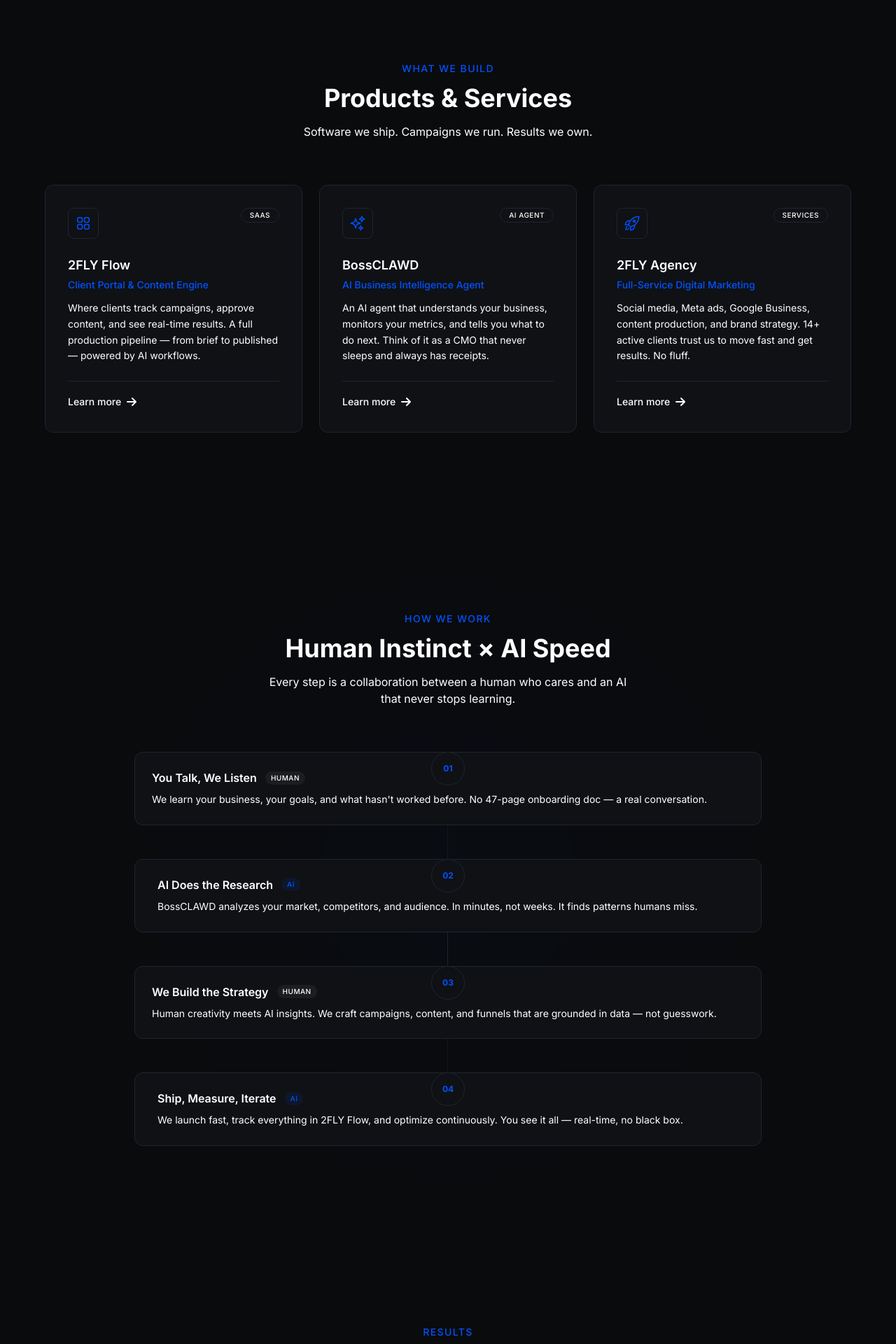
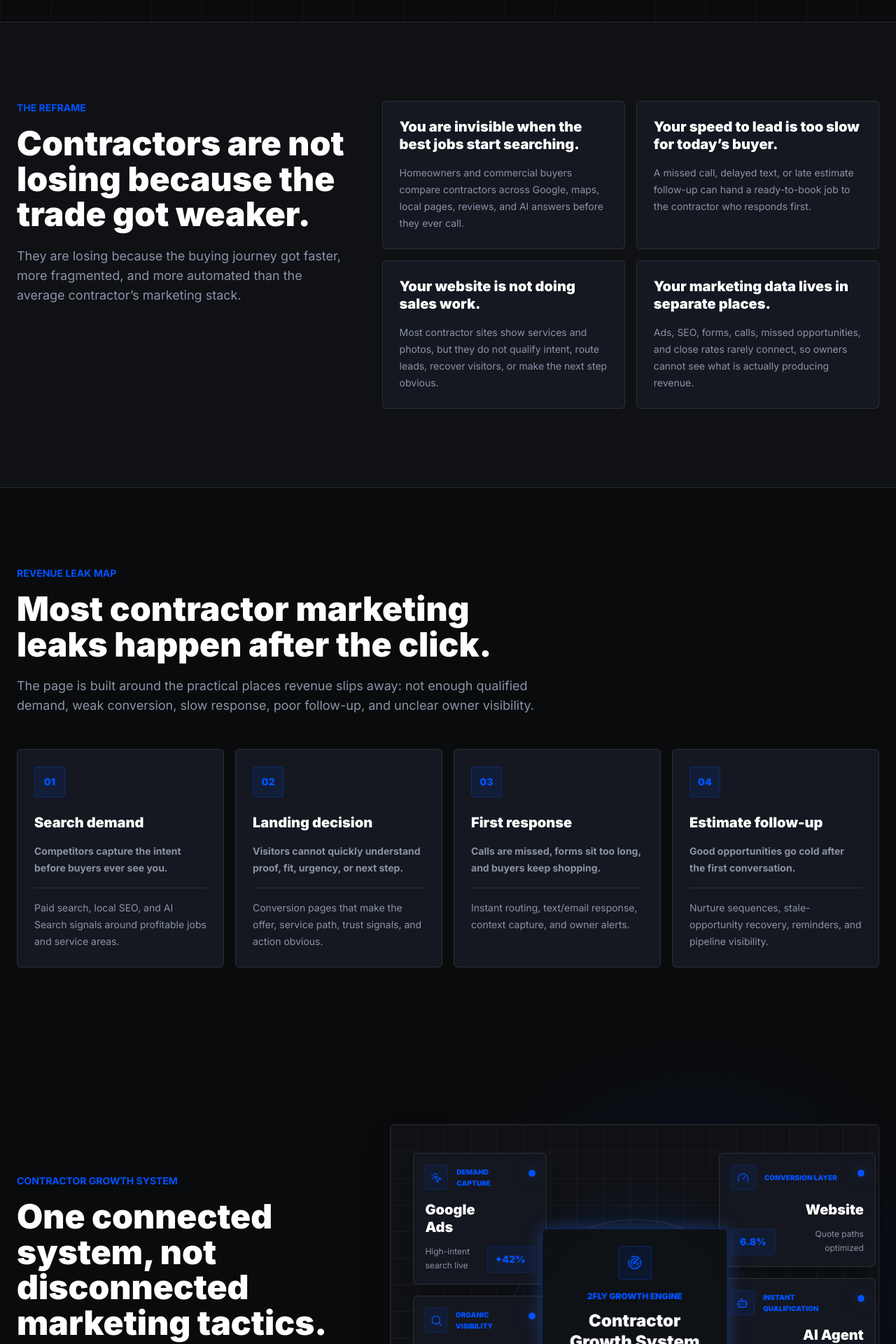
Before and after one commit to bruno2fly/2flydigital, a Next.js app: page / in a window 1280 px wide. Shown: the part 840-2760 px from the top of the page at 70% size. Built offline with nearby package versions, Linux system fonts and the light colour scheme.

Commit message:
chore(theme): include contractor homepage entry

```diff
--- a/package.json
+++ b/package.json
@@ -10,6 +10,7 @@
   },
   "dependencies": {
     "framer-motion": "^12.38.0",
+    "lucide-react": "^1.16.0",
     "next": "16.2.1",
     "react": "19.2.4",
     "react-dom": "19.2.4",
--- /dev/null
+++ b/src/app/construction-marketing/page.tsx
@@ -0,0 +1,12 @@
+import type { Metadata } from "next";
+import ContractorGrowthPage from "@/components/ContractorGrowthPage";
+
+export const metadata: Metadata = {
+  title: "Contractor Growth System | 2FLY",
+  description:
+    "A premium AI-powered contractor growth system combining Google Ads, SEO, AI Search visibility, website conversion, AI agents, automated follow-up, missed lead recovery, and lead intelligence.",
+};
+
+export default function ConstructionMarketingPage() {
+  return <ContractorGrowthPage />;
+}
--- a/src/app/page.tsx
+++ b/src/app/page.tsx
@@ -1,25 +1,12 @@
-import Navbar from "@/components/Navbar";
-import Hero from "@/components/Hero";
-import Products from "@/components/Products";
-import HowWeWork from "@/components/HowWeWork";
-import Results from "@/components/Results";
-import About from "@/components/About";
-import CTA from "@/components/CTA";
-import Footer from "@/components/Footer";
+import type { Metadata } from "next";
+import ContractorGrowthPage from "@/components/ContractorGrowthPage";
+
+export const metadata: Metadata = {
+  title: "2FLY | AI Growth System for Contractors",
+  description:
+    "2FLY helps contractors get more leads and close more of them with Google Ads, SEO, AI Search visibility, premium website conversion, AI agents, follow-up automation, and lead intelligence.",
+};
 
 export default function Home() {
-  return (
-    <>
-      <Navbar />
-      <main>
-        <Hero />
-        <Products />
-        <HowWeWork />
-        <Results />
-        <About />
-        <CTA />
-      </main>
-      <Footer />
-    </>
-  );
+  return <ContractorGrowthPage />;
 }
```
Also changed, not shown: 1 other file (tests, documents, lock files or other folders).
